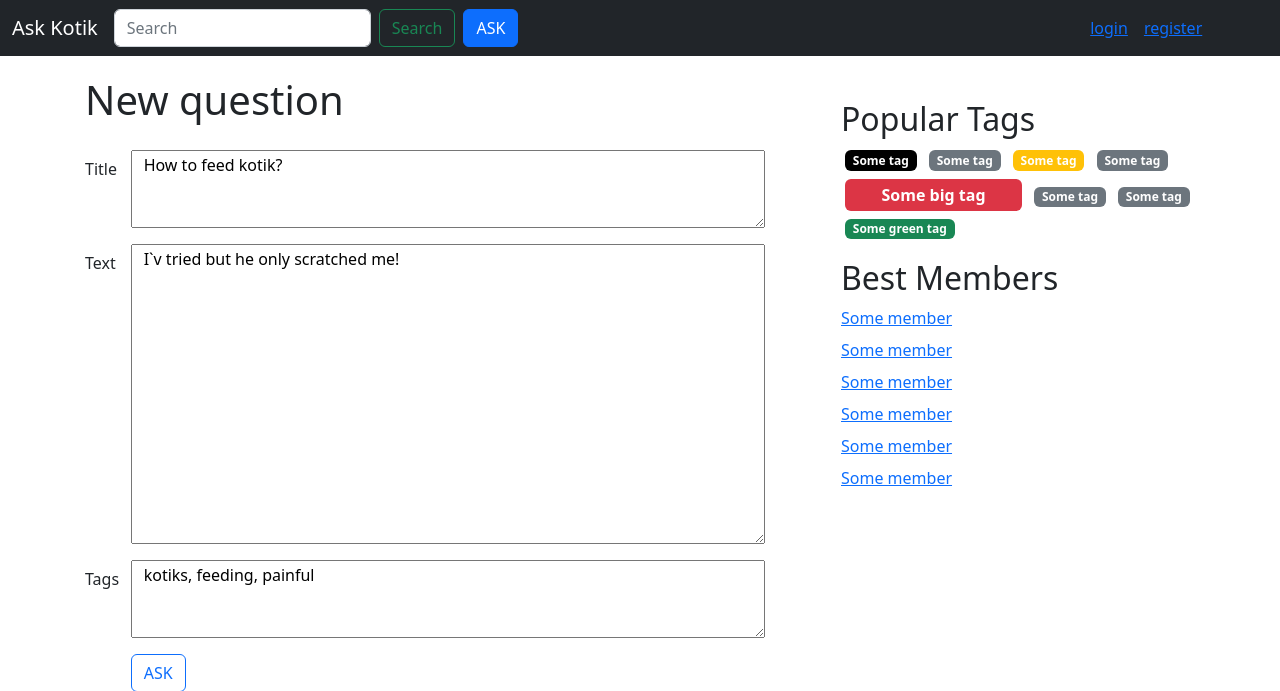
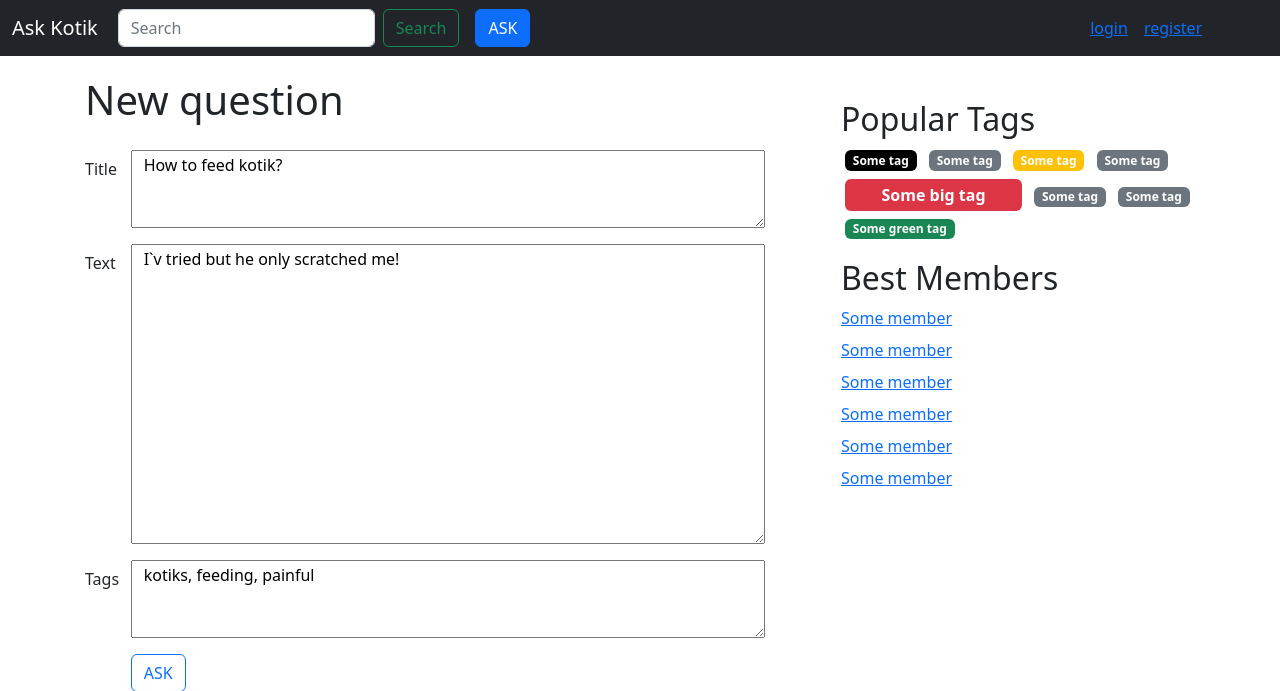
Before and after one commit to ellexo2456/askme-chinaev, a Django app: page /ask in a window 1280 px wide. Shown: the top 691 px of the page. Run offline with Django 4.2, Linux system fonts and the light colour scheme; some libraries are stand-ins or nearby versions.

Commit message:
navbar spacing polishing

```diff
--- a/templates/inc/base.html
+++ b/templates/inc/base.html
@@ -17,18 +17,27 @@
 <header>
     <!-- Fixed navbar -->
     <nav class="navbar navbar-expand-md navbar-dark fixed-top bg-dark">
+
         <div class="container-fluid ">
+
             <a class="navbar-brand" href={% url 'index' %}>Ask Kotik</a>
-            <button class="navbar-toggler" type="button" data-bs-toggle="collapse" data-bs-target="#navbarCollapse" aria-controls="navbarCollapse" aria-expanded="false" aria-label="Toggle navigation">
+
+            <button class="navbar-toggler" type="button" data-bs-toggle="collapse"
+                    data-bs-target="#navbarCollapse" aria-controls="navbarCollapse"
+                    aria-expanded="false" aria-label="Toggle navigation">
+
                 <span class="navbar-toggler-icon"></span>
+
             </button>
-            <div class="collapse navbar-collapse" id="navbarCollapse">
-                <form class="d-flex" role="search">
+
+            <div class="collapse navbar-collapse ms-1" id="navbarCollapse">
+                <form class="d-flex me-2" role="search">
                     <input class="form-control me-2" type="search" placeholder="Search" aria-label="Search">
                     <button class="btn btn-outline-success" type="submit">Search</button>
                 </form>
                 <div class="d-inline mx-2">
-                    <button type="button" class="btn btn-primary"><a style="all:unset" href={% url 'ask' %}>ASK</a></button>
+                    <button type="button" class="btn btn-primary"><a style="all:unset" href={% url 'ask' %}>ASK</a>
+                    </button>
                 </div>
             </div>
 
@@ -39,7 +48,8 @@
             <div class="profile">
                 <div>
                     <a href="#">
-                    <img src={% static 'img/avatar-1.jpg' %} alt="avatar" width="40" height="40" class="rounded-circle">
+                        <img src={% static 'img/avatar-1.jpg' %} alt="avatar" width="40" height="40"
+                             class="rounded-circle">
                     </a>
                 </div>
                 <div class="profile-info">
```
Lines whose indentation alone changed are shown as unchanged.
